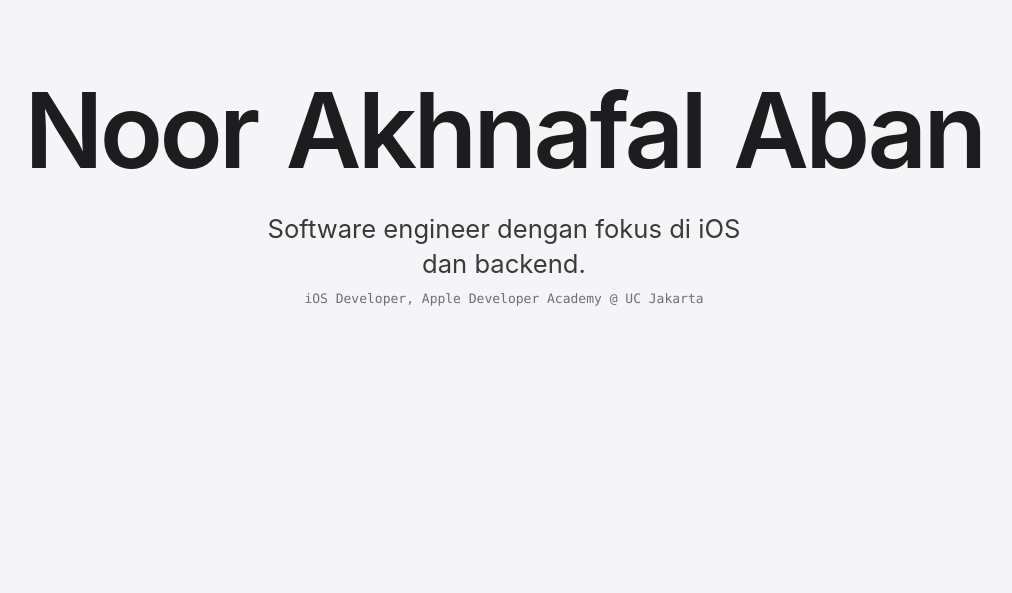
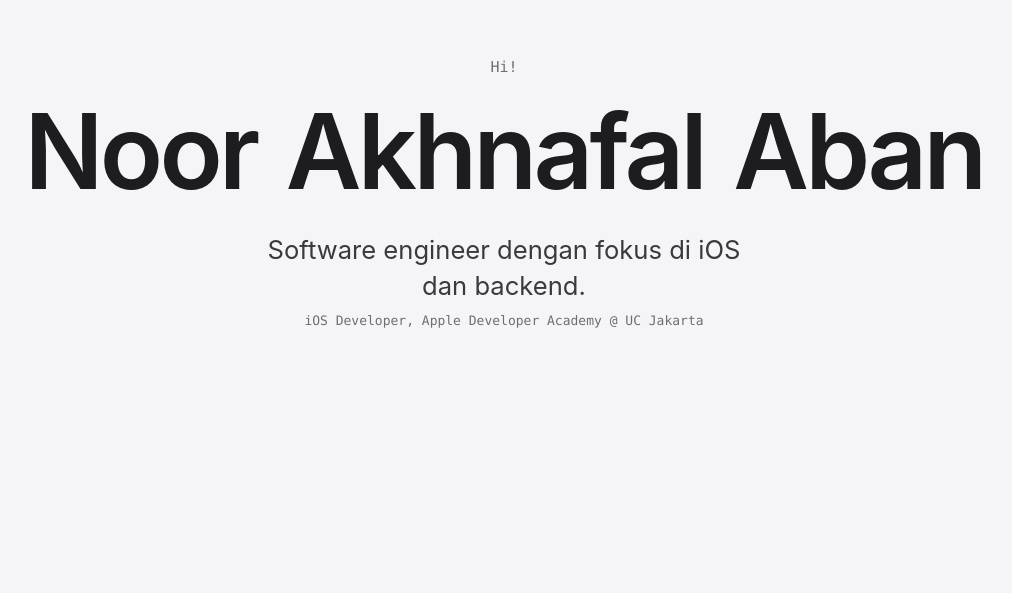
Before and after one commit to akhnafal-aban/akhnafal-aban.github.io, a React (Vite) app: page / in a window 1280 px wide. Shown: the part 207-800 px from the top of the page, without its empty margins (136-1148 px from the left). Built offline with nearby package versions, Linux system fonts and the light colour scheme.

Commit message:
deck: add Hi! greeting to intro slide

```diff
--- a/src/slides/IntroSlide.tsx
+++ b/src/slides/IntroSlide.tsx
@@ -18,6 +18,9 @@ export function IntroSlide({ id }: { id?: string }) {
   return (
     <Slide id={id}>
       <motion.div variants={container} initial="hidden" animate="visible" className="text-center">
+        <motion.p variants={line} className="m-0 mb-5 font-mono text-[15px] text-ink-3">
+          Hi!
+        </motion.p>
         <h1 className="m-0 flex flex-wrap justify-center gap-x-[0.28em] text-[clamp(3rem,9vw,6.5rem)] font-semibold leading-[1.02] tracking-[-0.035em] text-ink">
           {nameWords.map((w) => (
             <motion.span key={w} variants={line} className="inline-block">
```
